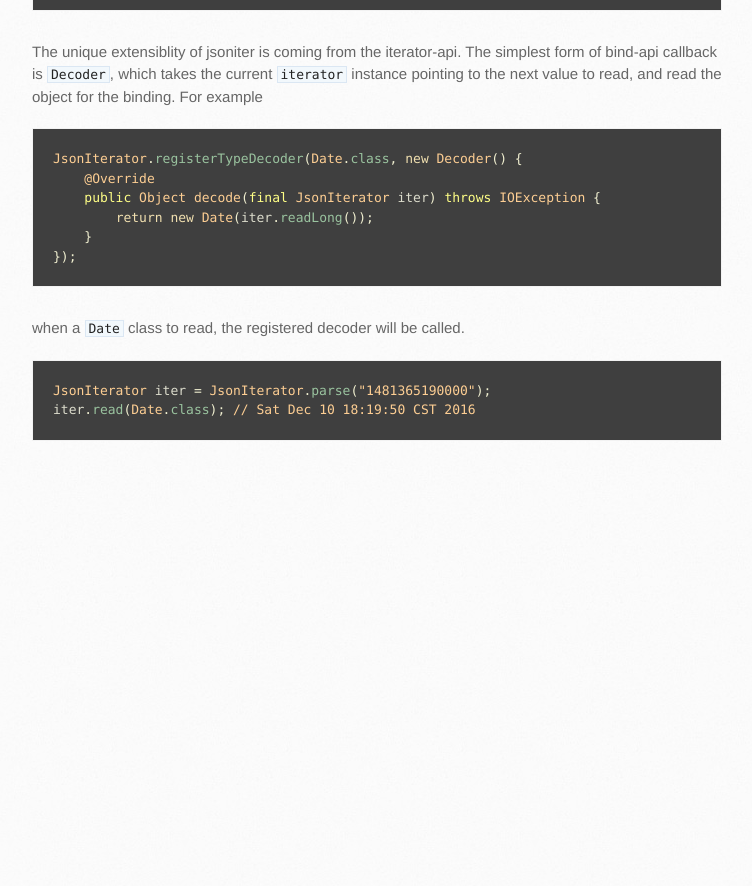
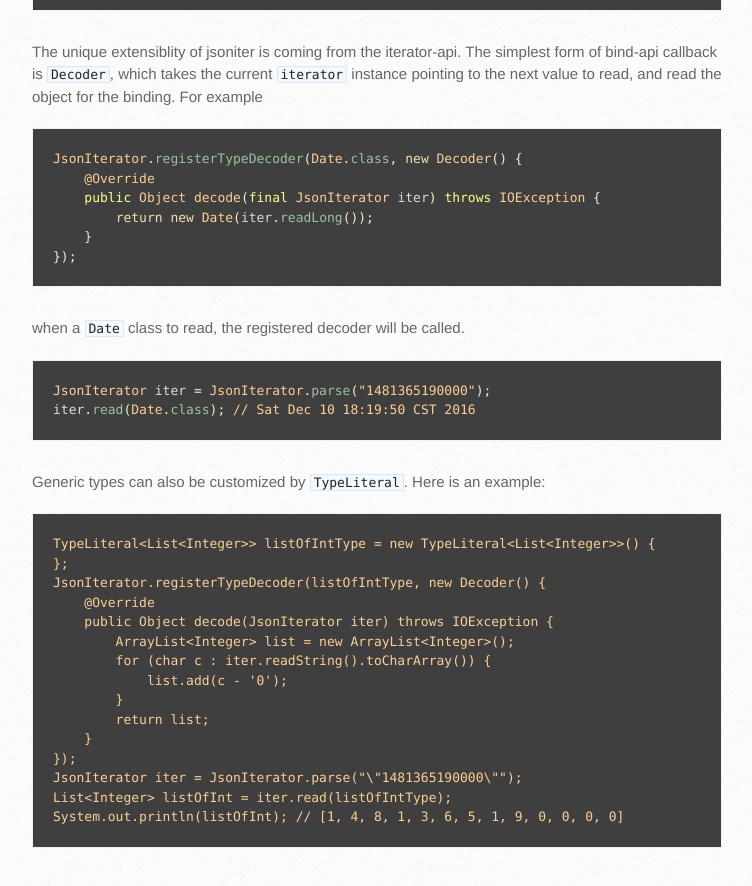
Before and after one commit to json-iterator/json-iterator.github.io, a Jekyll site: the page built from java-extension.md, in a window 1280 px wide and 900 px high, scrolled down 775 px. Shown: the top 886 px of the window, without its empty margins (138-890 px from the left). Built offline with Jekyll 4.4.1, drawn with Linux system fonts in a browser that asks for light colours; comment, search, counter and statistics services are not loaded; before the commit the page ends 1268 px from its top, so only the background shows below that.

Commit message:
Update java-extension.md

````diff
--- a/java-extension.md
+++ b/java-extension.md
@@ -44,3 +44,23 @@ when a `Date` class to read, the registered decoder will be called.
 JsonIterator iter = JsonIterator.parse("1481365190000");
 iter.read(Date.class); // Sat Dec 10 18:19:50 CST 2016
 ```
+
+Generic types can also be customized by `TypeLiteral`. Here is an example:
+
+```
+TypeLiteral<List<Integer>> listOfIntType = new TypeLiteral<List<Integer>>() {
+};
+JsonIterator.registerTypeDecoder(listOfIntType, new Decoder() {
+    @Override
+    public Object decode(JsonIterator iter) throws IOException {
+        ArrayList<Integer> list = new ArrayList<Integer>();
+        for (char c : iter.readString().toCharArray()) {
+            list.add(c - '0');
+        }
+        return list;
+    }
+});
+JsonIterator iter = JsonIterator.parse("\"1481365190000\"");
+List<Integer> listOfInt = iter.read(listOfIntType);
+System.out.println(listOfInt); // [1, 4, 8, 1, 3, 6, 5, 1, 9, 0, 0, 0, 0]
+```
````
